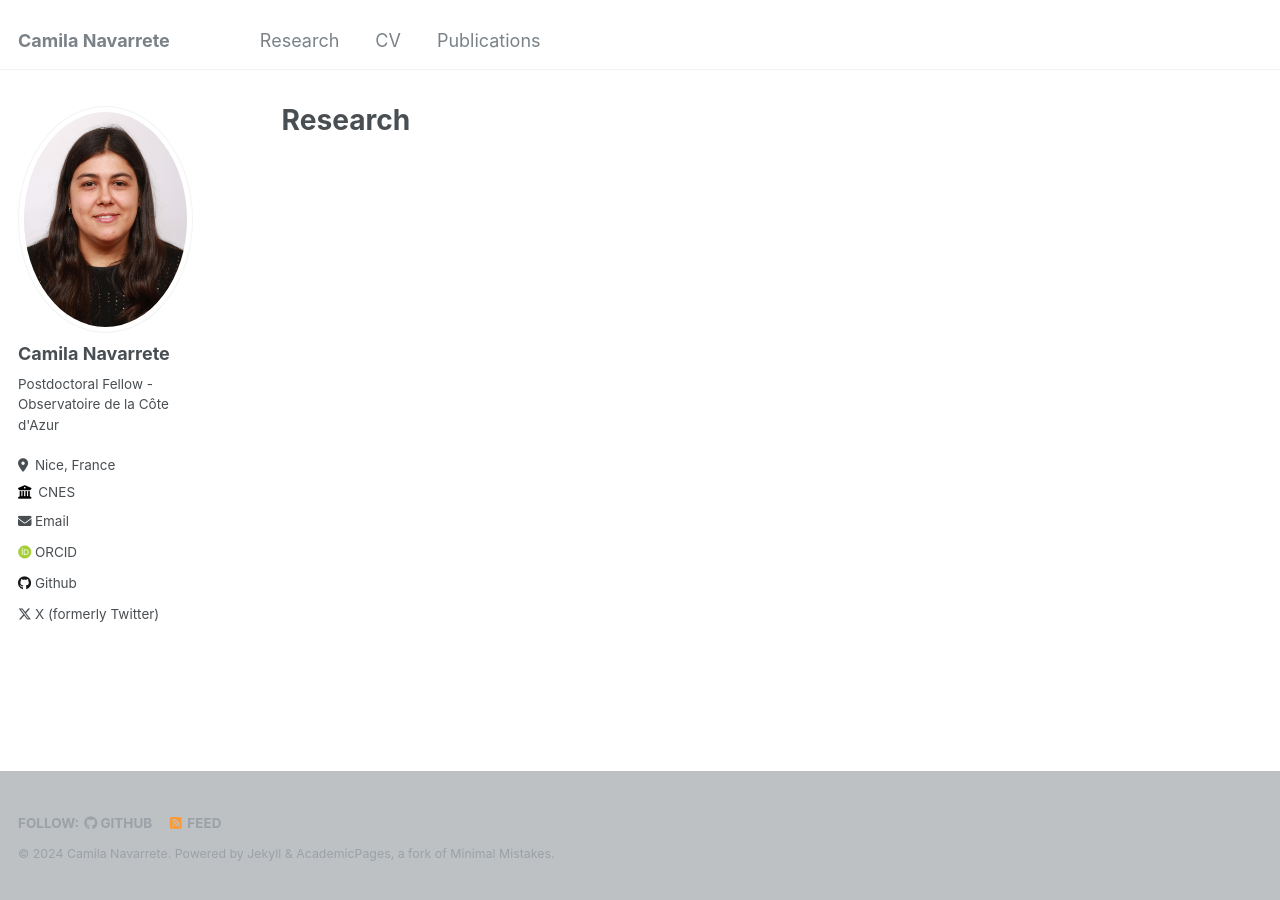
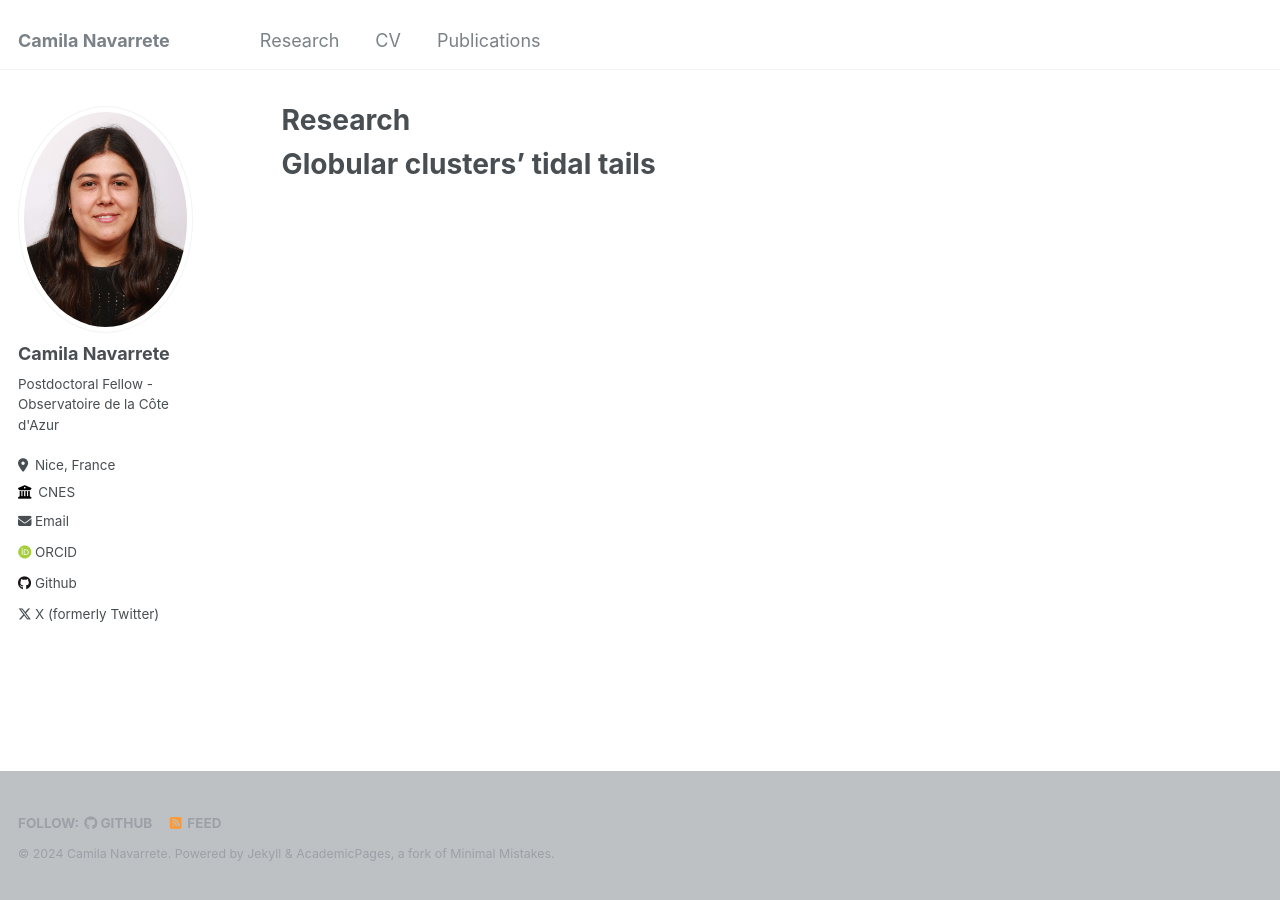
Before and after one commit to cnavarretes/cnavarretes.github.io, a Jekyll site: the page built from _pages/research.md, in a window 1280 px wide. Built offline with Jekyll 4.4.1, drawn with Linux system fonts in a browser that asks for light colours; some web fonts are replaced.

Commit message:
Update research.md

```diff
--- a/_pages/research.md
+++ b/_pages/research.md
@@ -7,6 +7,4 @@ author_profile: true
 
 {% include base_path %}
 
-{% for post in site.research reversed %}
-  {% include archive-single.html %}
-{% endfor %}
+# Globular clusters' tidal tails
```
